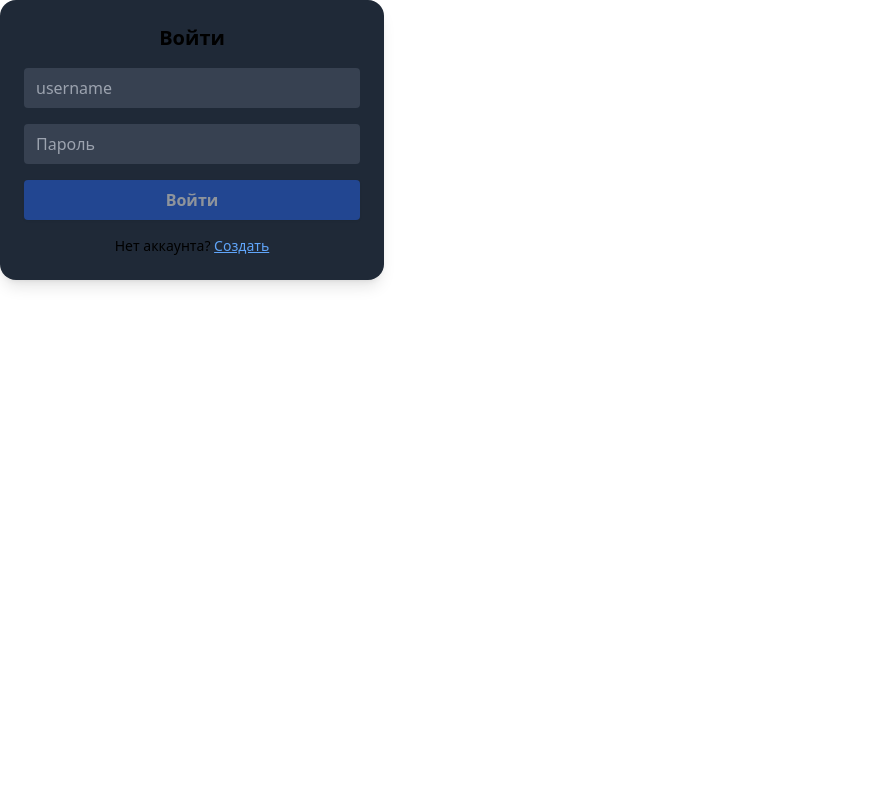
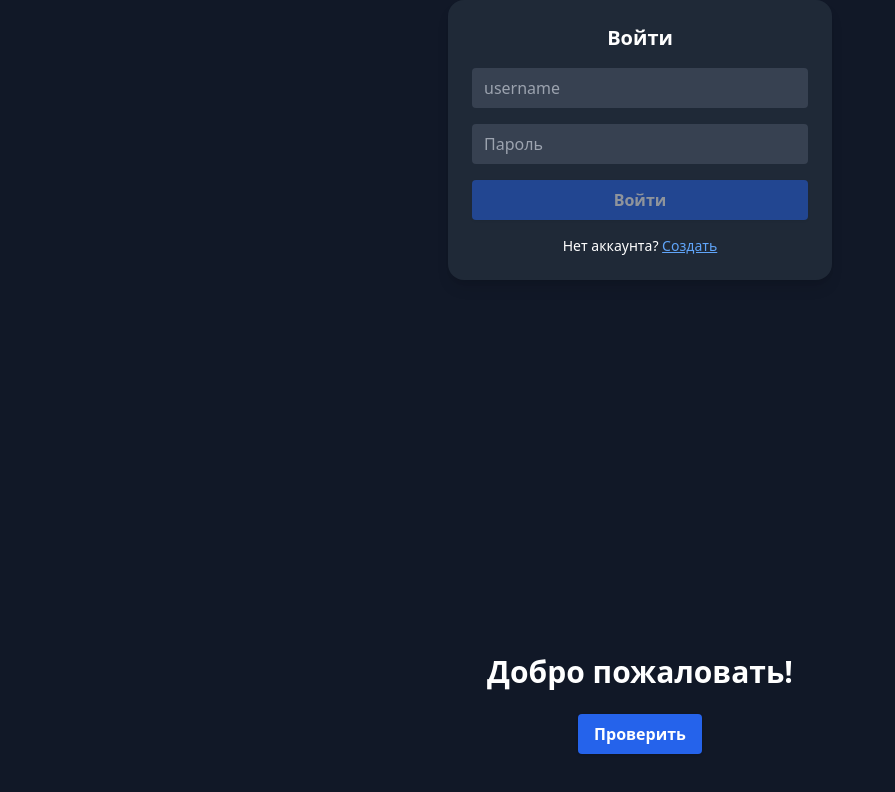
Before and after one commit to Dielectric-i/Pet_1, a React (Vite) app in the folder frontend/: page / in a window 1280 px wide. Shown: the top 792 px of the page, without its empty margins (0-895 px from the left). Built offline with nearby package versions, Linux system fonts and the light colour scheme.

Commit message:
(urls) fix, add location /auth to nginx.conf

```diff
--- a/frontend/src/App.tsx
+++ b/frontend/src/App.tsx
@@ -1,11 +1,18 @@
 import { AuthProvider, useAuth } from './AuthContext';
+import ButtonCheck from './ButtonCheck';
 import LoginForm from './LoginForm';
 
 function Inner() {
   const { user, logout } = useAuth();
 
-  if (!user) return <LoginForm />;
-
+   if (!user) {
+    return (
+      <div className="min-h-screen flex flex-col items-center justify-center bg-gray-900 text-white gap-6">
+        <LoginForm />
+        <ButtonCheck />
+      </div>
+    );
+  }
   return (
     <div className="min-h-screen flex flex-col items-center justify-center bg-gray-900 text-white gap-6">
       <h1 className="text-3xl font-bold">Привет, {user}!</h1>
--- a/frontend/src/AuthContext.tsx
+++ b/frontend/src/AuthContext.tsx
@@ -41,7 +41,7 @@ export const AuthProvider = ({ children }: { children: React.ReactNode }) => {
   }, []);
 
   const login = async (username: string, password: string) => {
-    const res = await fetch(`http://localhost:5000/auth/login`,
+    const res = await fetch(`/auth/login`,
     {
       method: 'POST',
       headers: { 'Content-Type': 'application/json' },
@@ -61,7 +61,7 @@ export const AuthProvider = ({ children }: { children: React.ReactNode }) => {
   };
 
   const register = async (username: string, password: string) => {
-    const res = await fetch(`http://localhost:5000/auth/register`, {
+    const res = await fetch(`/auth/register`, {
       method: 'POST',
       headers: { 'Content-Type': 'application/json' },
       body: JSON.stringify({ username, password }),
--- a/frontend/src/LoginForm.tsx
+++ b/frontend/src/LoginForm.tsx
@@ -14,7 +14,7 @@ export default function LoginForm() {
   const isValid = username.length >= MIN_LEN && password.length >= MIN_LEN;
 
   const handleSubmit = async (e: React.FormEvent) => {
-    e.preventDefault();
+    e.preventDefault();password
     if (!isValid) {
       setError(`Минимум ${MIN_LEN} символа`);
       return;
```
Also changed, not shown: 1 other file (tests, documents, lock files or other folders).
